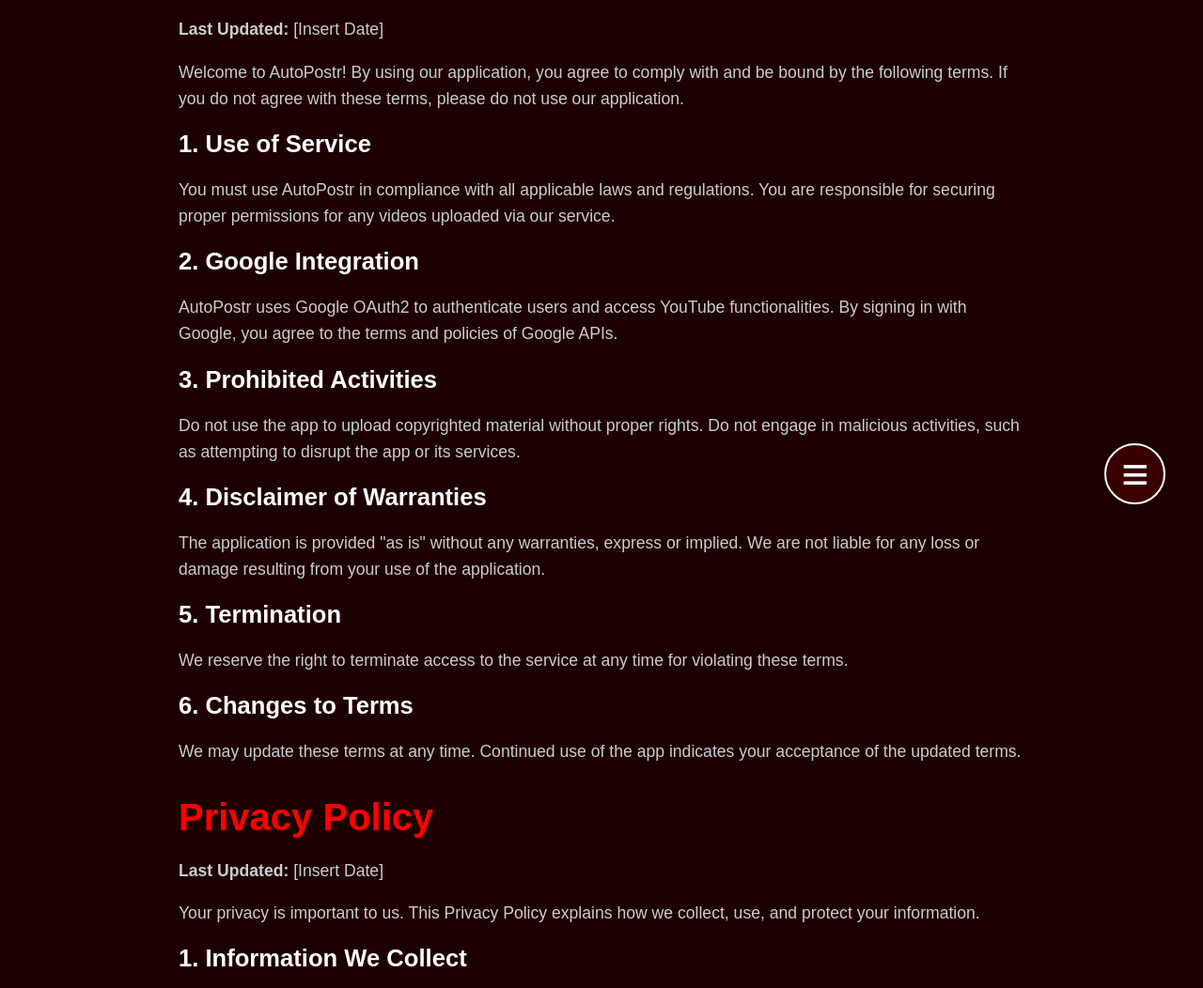
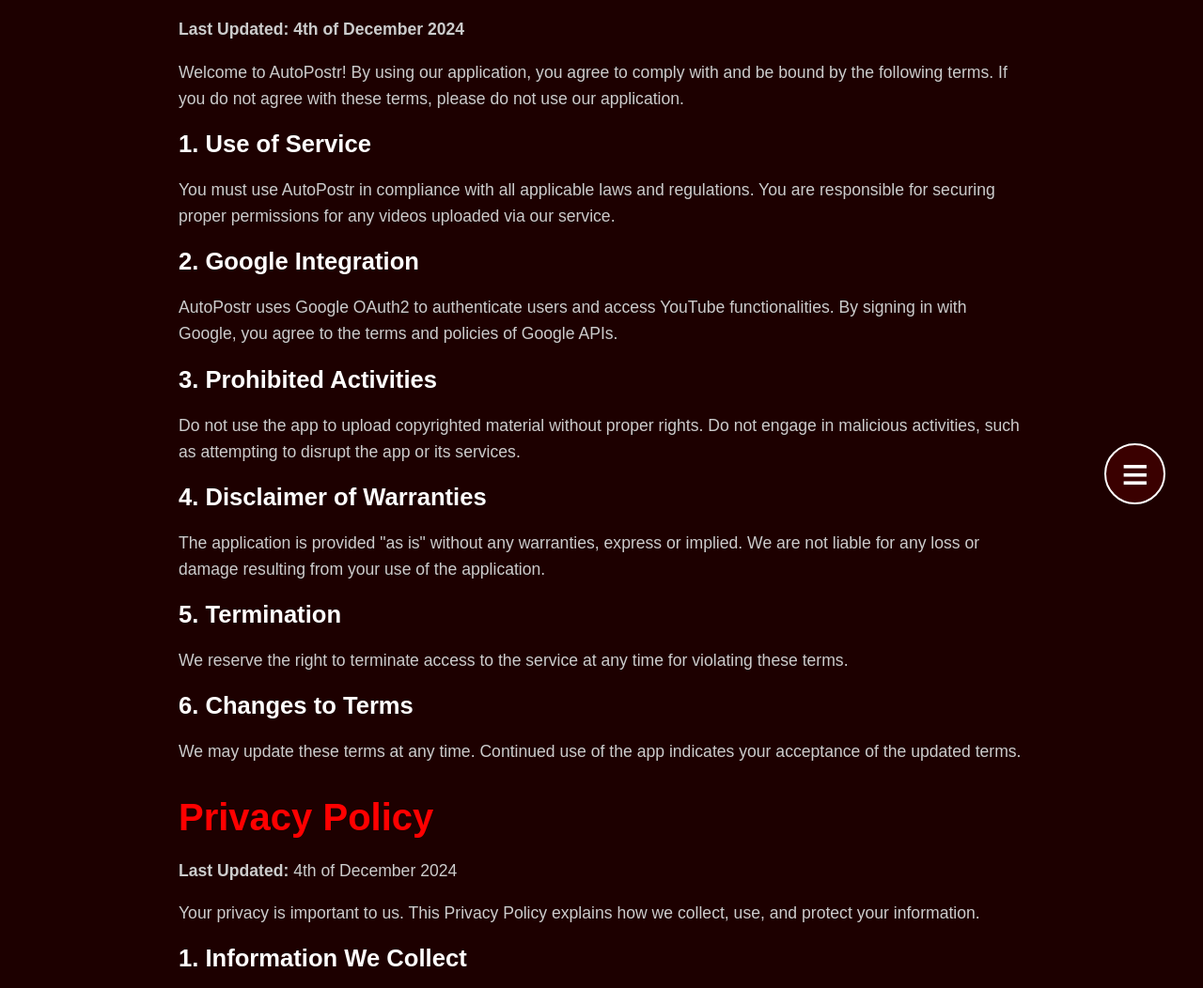
Before and after one commit to sea-deep/autopostr, a website: page public/legal.html in a window 1280 px wide. Shown: the part 233-1285 px from the top of the page at 94% size. Drawn offline with Linux system fonts and the light colour scheme; no server answers.

Commit message:
Auto Update
M  public/legal.html

```diff
--- a/public/legal.html
+++ b/public/legal.html
@@ -94,7 +94,7 @@
         </a>
 
         <h2><a id="terms-of-service">Terms of Service</a></h2>
-        <p><strong>Last Updated:</strong> [Insert Date]</p>
+        <p><strong>Last Updated: 4th of December 2024</strong> </p>
         <p>Welcome to AutoPostr! By using our application, you agree to comply with and be bound by the following terms. If you do not agree with these terms, please do not use our application.</p>
 
         <h3>1. Use of Service</h3>
@@ -116,7 +116,7 @@
         <p>We may update these terms at any time. Continued use of the app indicates your acceptance of the updated terms.</p>
 
         <h2><a id="privacy-policy">Privacy Policy</a></h2>
-        <p><strong>Last Updated:</strong> [Insert Date]</p>
+        <p><strong>Last Updated:</strong> 4th of December 2024</p>
         <p>Your privacy is important to us. This Privacy Policy explains how we collect, use, and protect your information.</p>
 
         <h3>1. Information We Collect</h3>
```
